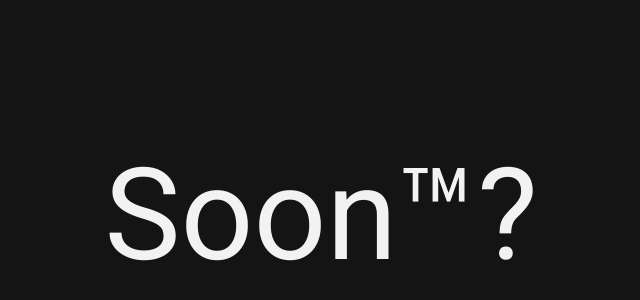
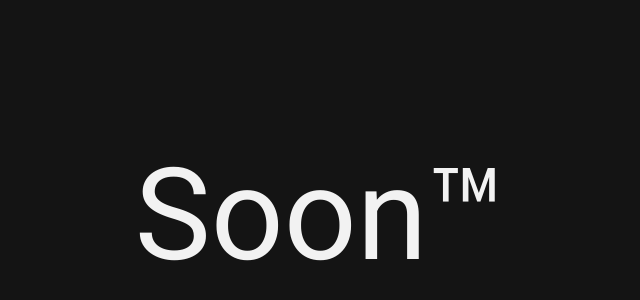
Before and after one commit to namestesla/ca, a plain HTML site: page index.html in a window 1280 px wide. Shown: the part 52-352 px from the top of the page, without its empty margins (319-959 px from the left). Drawn offline with Linux system fonts and the light colour scheme.

Commit message:
modified:   index.html

```diff
--- a/index.html
+++ b/index.html
@@ -27,4 +27,4 @@
   }
 </style>
 
-<center>Soon&#x2122;?</center>
+<center>Soon&#x2122;</center>
```
